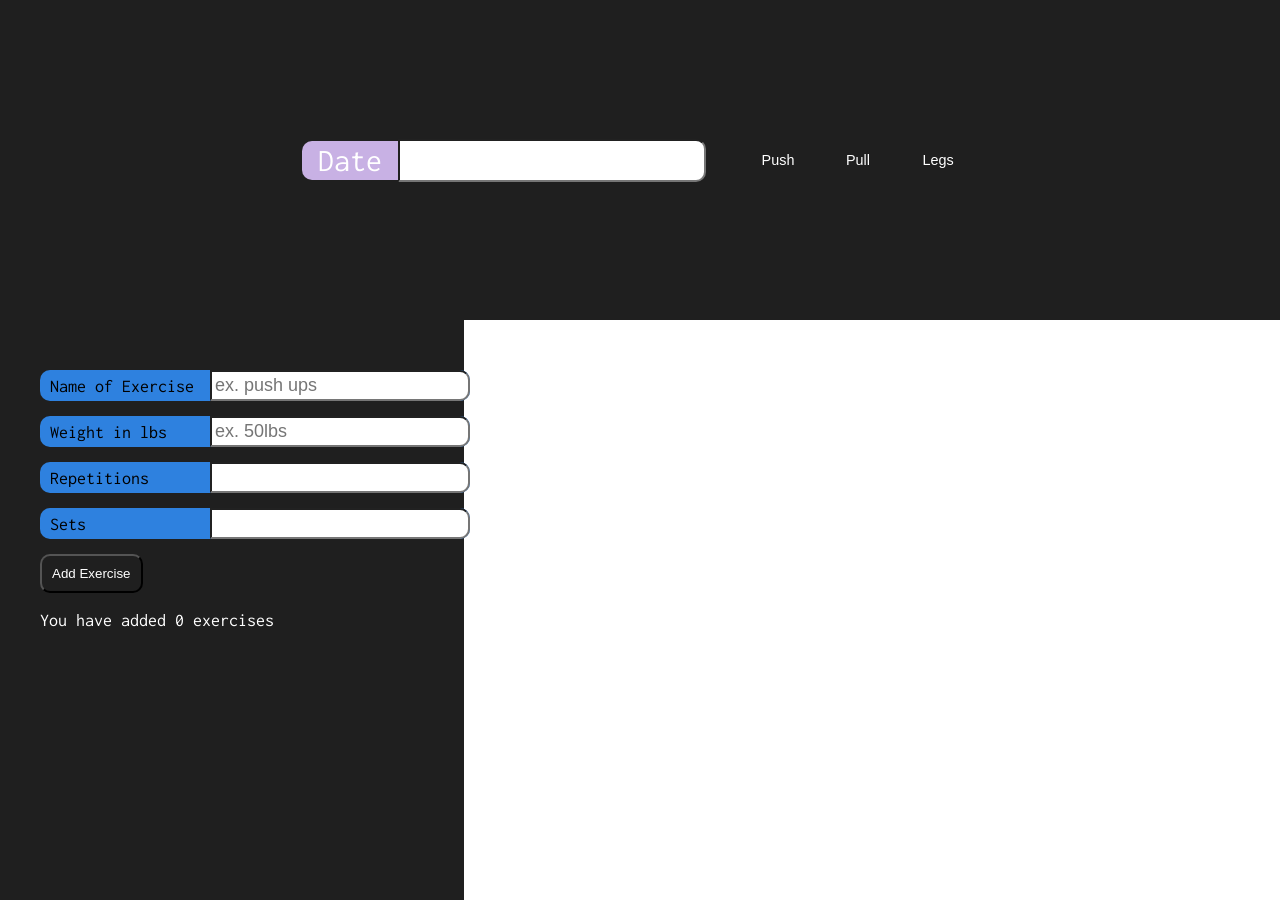
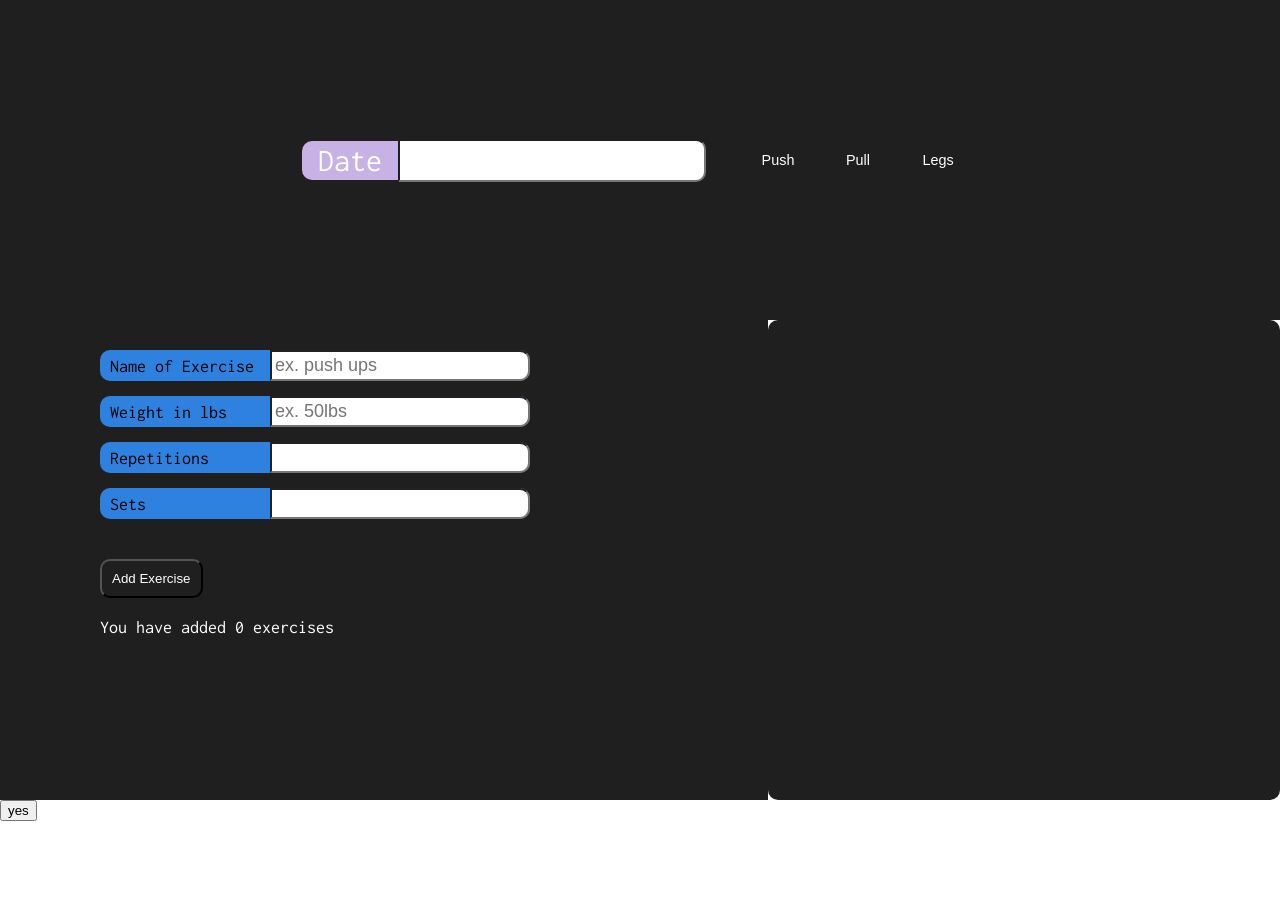
Before and after one commit to alvt55/MERN-Workout-Companion, a React (Vite) app in the folder workout-tracker/: page / in a window 1280 px wide. After the commit the page ends 821 px from the top, so only its background shows below. Built offline with nearby package versions, Linux system fonts and the light colour scheme.

Commit message:
Completed layout for exercises section

```diff
--- a/workout-tracker/src/App.jsx
+++ b/workout-tracker/src/App.jsx
@@ -10,7 +10,7 @@ function App() {
 
 
   return (
-    // delete break later
+
     <>
       <SessionFirst></SessionFirst>
 
--- a/workout-tracker/src/DisplayExercises.jsx
+++ b/workout-tracker/src/DisplayExercises.jsx
@@ -1,6 +1,7 @@
 import Exercises from "./Exercises";
 import { useState, useRef, useEffect} from 'react'
 import Sessions from "./Sessions";
+import './DisplayExercisesStyles.css'
 
 
 function DisplayExercises(props) {
--- a/workout-tracker/src/DisplayExercisesStyles.css
+++ b/workout-tracker/src/DisplayExercisesStyles.css
@@ -1,3 +1,18 @@
+
 .displayEx-container {
+    width: 40%;
+    border: 1px red;
+    background-color: #1f1f1f;
+    border-radius: 10px;
+    font-size: 18px;
+    /* TODO: keep bg color but have a visible border + shadow */
+}
+
+
+
+pre {
+    color: white;
+    margin: 25px 65px 0px;
+    text-wrap: balance;
 
 }
--- a/workout-tracker/src/ExerciseStyles.css
+++ b/workout-tracker/src/ExerciseStyles.css
@@ -1,27 +1,35 @@
-
  .ex-all {
      display: flex;
+
+
  }
 
- .exercises{
-    width: 30%;
+ .exercises {
+
+     width: 60%;
      height: 60vh;
      background-color: #1f1f1f;
      font-size: 18px;
-    padding: 50px 40px;
+
+ }
+
+ .my-form {
+     margin: 30px 0px;
  }
 
 
-
  .label-input {
+     margin: 0px 100px;
      font-size: 18px;
      width: 430px;
-    display: flex; /*aligning input boxes to the end of 300px container*/
+     display: flex;
+     /*aligning input boxes to the end of 300px container*/
      justify-content: space-between;
      margin-bottom: 15px;
      background-color: #2e81df;
      align-items: center;
      border-radius: 10px;
+
  }
 
  .label-input label {
@@ -41,6 +49,8 @@
  }
 
  .exercises button {
+     margin: 10px 100px;
+     text-align: center;
      padding: 10px;
      background-color: #1f1f1f;
      color: white;
@@ -50,5 +60,6 @@
 
 
  #exercise-count {
+     margin: 10px 100px;
      color: white;
  }
--- a/workout-tracker/src/Sessions.jsx
+++ b/workout-tracker/src/Sessions.jsx
@@ -1,16 +1,22 @@
 
-import { useState, useRef, createContext } from 'react'
+import { useState, useRef, createContext, useEffect } from 'react'
 
 
 function Sessions(prop) {
+
+    useEffect(() => {
+        display
+    }, []);
 
     function display() {
         console.log(prop.date);
     }
 
     return(
-       <p>{prop.date}</p>
-    )
+
+    <button onClick={display}>yes</button>
+
+    );
 }
 
 export default Sessions
--- a/workout-tracker/src/index.css
+++ b/workout-tracker/src/index.css
@@ -3,4 +3,5 @@
 body {
     margin: 0px;
     font-family: "Inconsolata", monospace;
+    /* background-color: #1f1f1f; */
 }
```
Lines whose indentation alone changed are shown as unchanged.
